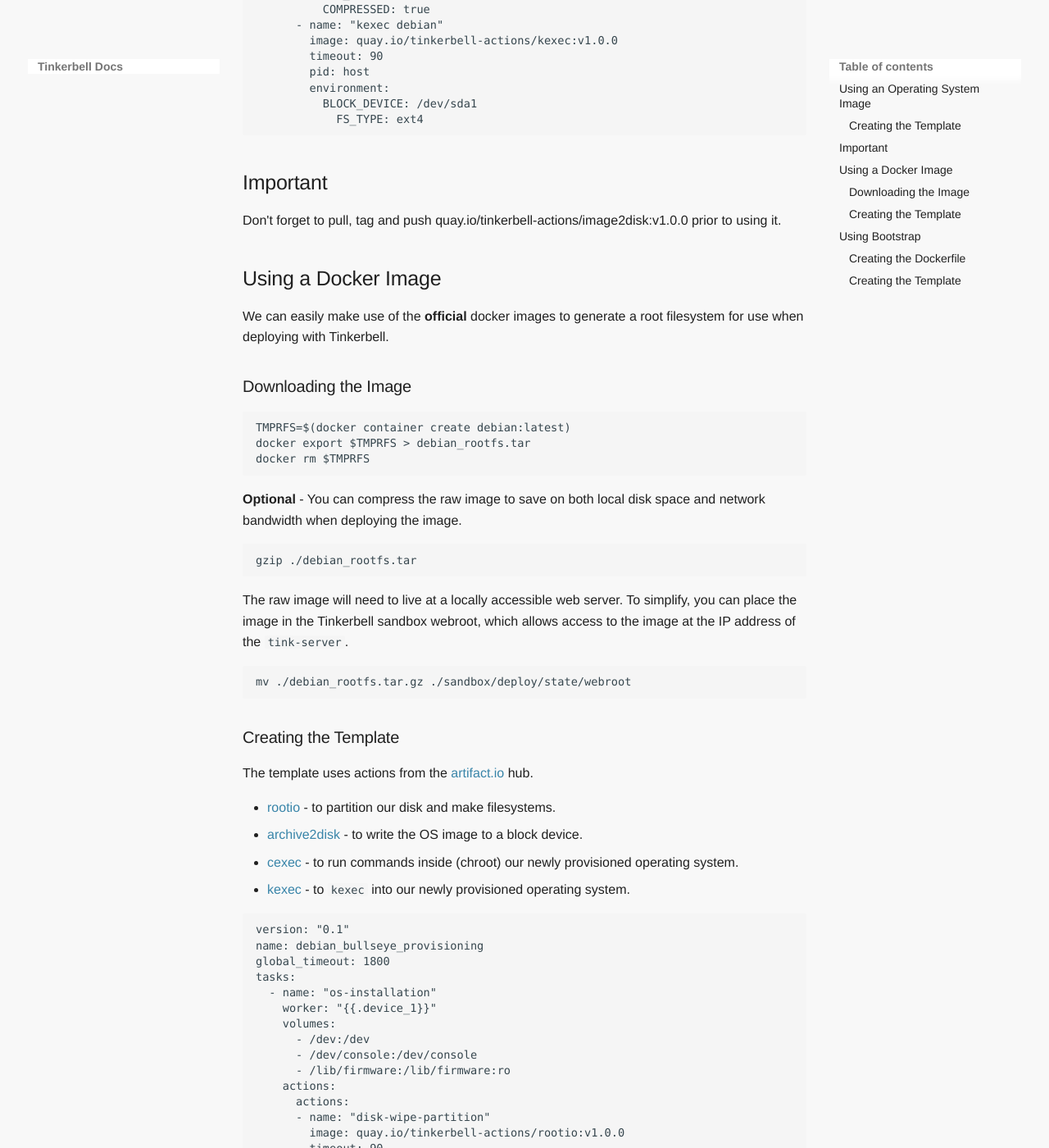
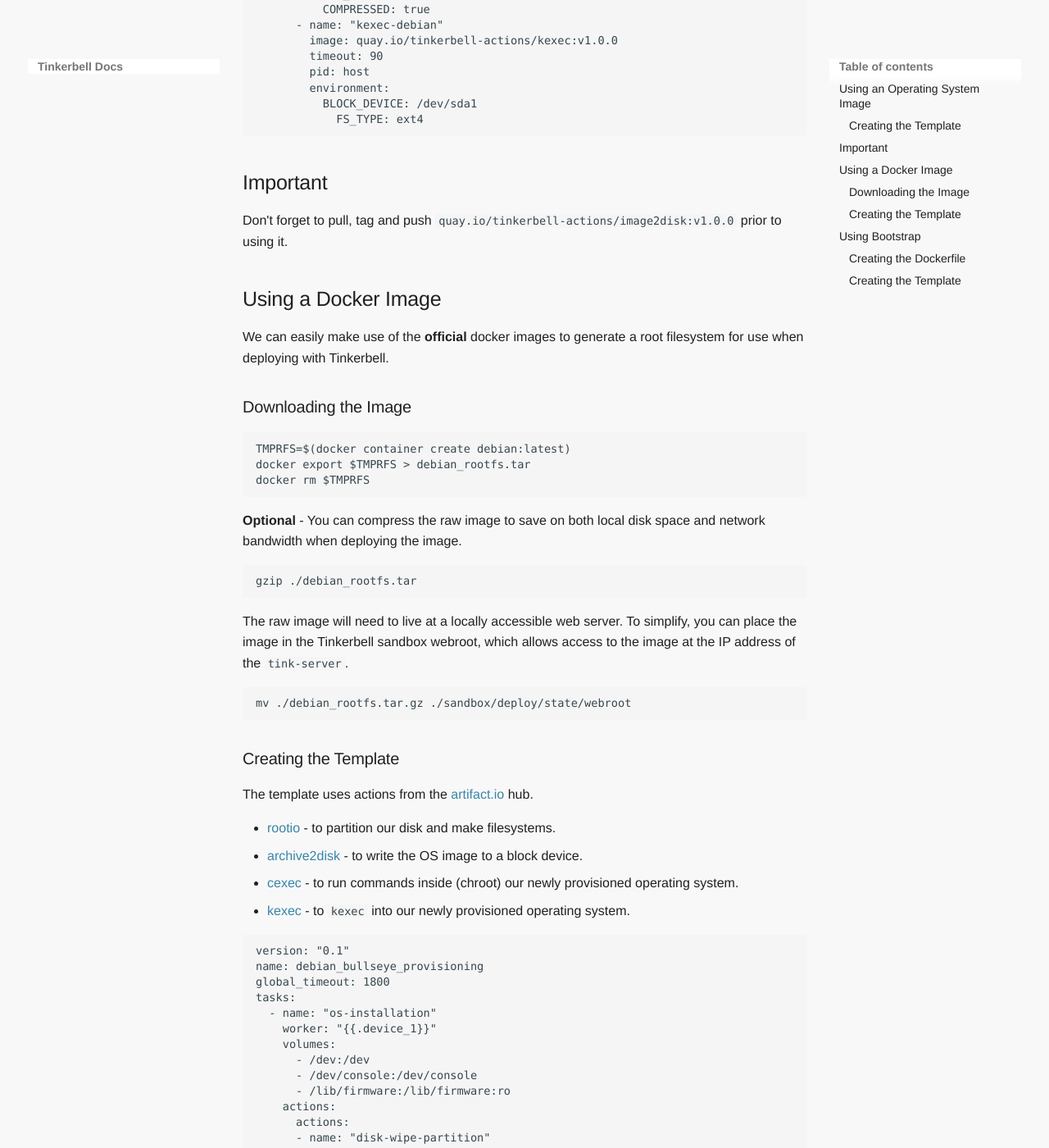
Before and after one commit to tinkerbell/tinkerbell-docs, an MkDocs documentation site: the page built from docs/deploying-operating-systems/examples-debian.md, in a window 1280 px wide and 1400 px high, scrolled down 1755 px. Shown: the whole window at 82% size. Built offline with MkDocs 1.6.1 and Material for MkDocs 9.7.7, drawn with Linux system fonts in a browser that asks for light colours; some web fonts are replaced; some of the changed text lies outside the part shown.

```diff
--- a/docs/deploying-operating-systems/examples-debian.md
+++ b/docs/deploying-operating-systems/examples-debian.md
@@ -74,7 +74,7 @@ tasks:
 		  DEST_DISK: /dev/sda
 		  IMG_URL: "http://192.168.1.1:8080/debian-10-openstack-amd64.raw.gz"
 		  COMPRESSED: true
-	  - name: "kexec debian"
+	  - name: "kexec-debian"
 		image: quay.io/tinkerbell-actions/kexec:v1.0.0
 		timeout: 90
 		pid: host
@@ -85,7 +85,7 @@ tasks:
 
 ## Important
 
-Don't forget to pull, tag and push quay.io/tinkerbell-actions/image2disk:v1.0.0 prior to using it.
+Don't forget to pull, tag and push `quay.io/tinkerbell-actions/image2disk:v1.0.0` prior to using it.
 
 ## Using a Docker Image
 
@@ -145,7 +145,7 @@ tasks:
 		command: ["format"]
 		environment:
 			MIRROR_HOST: 192.168.1.2
-	  - name: "expand debian filesystem to root"
+	  - name: "expand-debian-filesystem-to-root"
 		image: quay.io/tinkerbell-actions/archive2disk:v1.0.0
 		timeout: 90
 		environment:
@@ -154,7 +154,7 @@ tasks:
 			DEST_DISK: /dev/sda3
 			FS_TYPE: ext4
 			DEST_PATH: /
-	  - name: "Install Grub Bootloader"
+	  - name: "install-grub-bootloader"
 		image: quay.io/tinkerbell-actions/cexec:v1.0.0
 		timeout: 90
 		environment:
```
